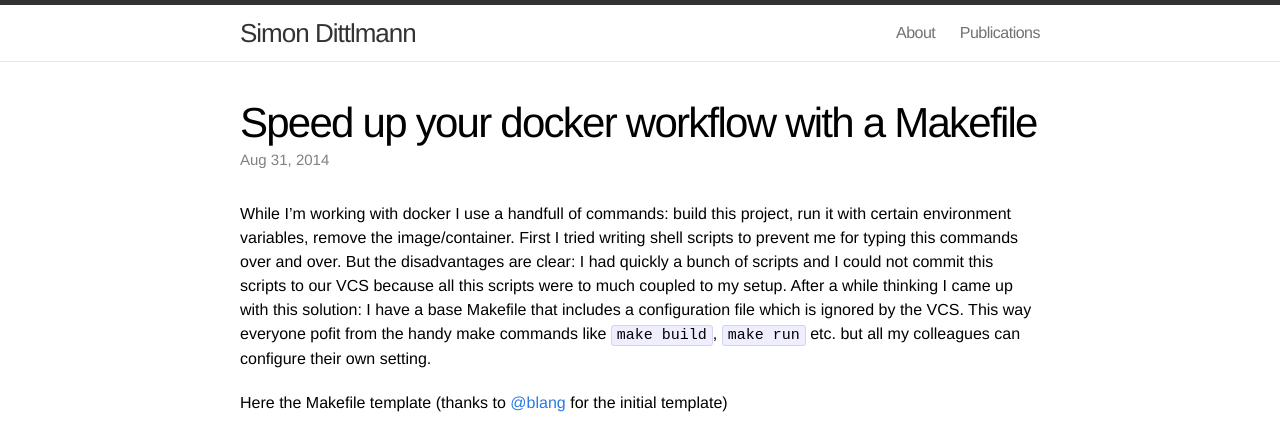
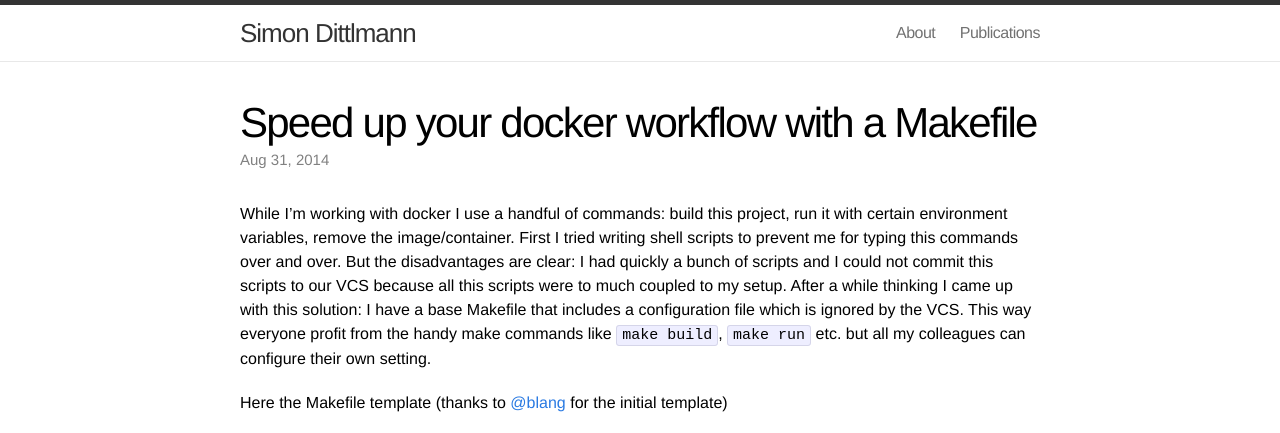
Before and after one commit to Pindar/pindar.github.io, a Jekyll site: the page built from _posts/2014-08-31-speed-up-your-docker-workflow-with-a-makefile.markdown, in a window 1280 px wide. Shown: the top 433 px of the page. Built offline with Jekyll 4.4.1, drawn with Linux system fonts in a browser that asks for light colours.

Commit message:
fix typos

```diff
--- a/_posts/2014-08-31-speed-up-your-docker-workflow-with-a-makefile.markdown
+++ b/_posts/2014-08-31-speed-up-your-docker-workflow-with-a-makefile.markdown
@@ -5,8 +5,8 @@ date:   2014-08-31 12:10:00
 categories: docker development tools
 ---
 
-While I'm working with docker I use a handfull of commands: build this project, run it with certain environment variables, remove the image/container. First I tried writing shell scripts to prevent me for typing this commands over and over. But the disadvantages are clear: I had quickly a bunch of scripts and I could not commit this scripts to our VCS because all this scripts were to much coupled to my setup.
-After a while thinking I came up with this solution: I have a base Makefile that includes a configuration file which is ignored by the VCS. This way everyone pofit from the handy make commands like `make build`, `make run` etc. but all my colleagues can configure their own setting.
+While I'm working with docker I use a handful of commands: build this project, run it with certain environment variables, remove the image/container. First I tried writing shell scripts to prevent me for typing this commands over and over. But the disadvantages are clear: I had quickly a bunch of scripts and I could not commit this scripts to our VCS because all this scripts were to much coupled to my setup.
+After a while thinking I came up with this solution: I have a base Makefile that includes a configuration file which is ignored by the VCS. This way everyone profit from the handy make commands like `make build`, `make run` etc. but all my colleagues can configure their own setting.
 
 Here the Makefile template (thanks to [@blang][blang] for the initial template)
 
```
